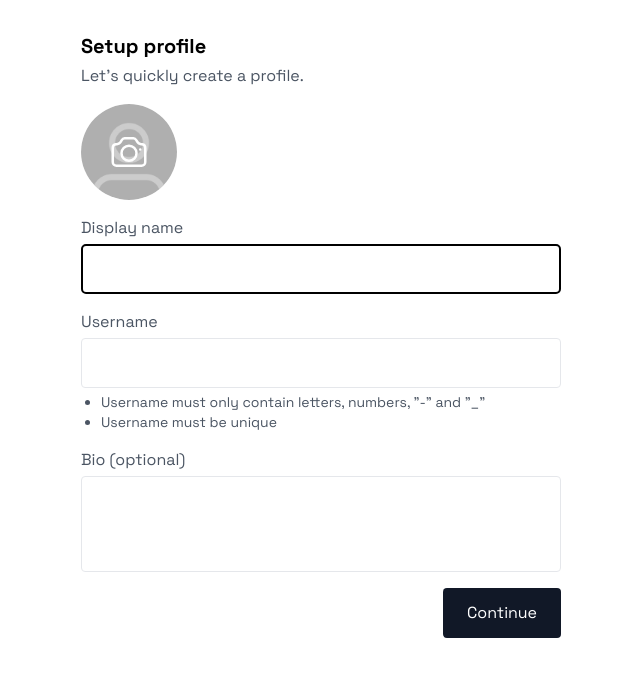
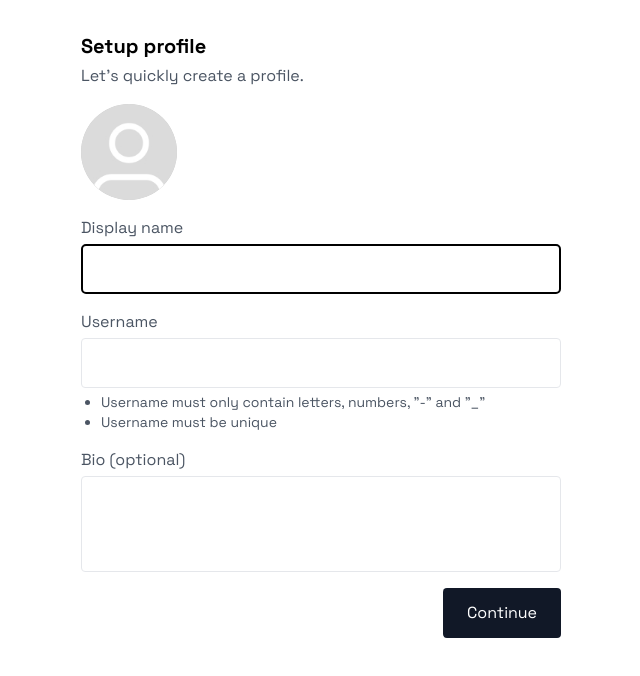
Before and after one commit to nelrnd/social-media, a Next.js app: page /profile-setup in a window 1280 px wide. Shown: the top 676 px of the page, without its empty margins (319-959 px from the left). Built offline with nearby package versions, Linux system fonts and the light colour scheme; no server answers.

Commit message:
Update Avatar sizing and image gallery image margin

```diff
--- a/app/ui/avatar.tsx
+++ b/app/ui/avatar.tsx
@@ -1,3 +1,4 @@
+import clsx from "clsx"
 import Image from "next/image"
 
 export default function Avatar({
@@ -9,28 +10,23 @@ export default function Avatar({
   size?: string
   username?: string
 }) {
-  function getSize(size?: string) {
-    switch (size) {
-      case "sm":
-        return 48
-      case "md":
-        return 64
-      case "lg":
-        return 96
-      case "xl":
-      default:
-        return 128
-    }
-  }
-
   return (
-    <div className="rounded-full w-fit h-fit overflow-hidden outline-1 outline-gray-50">
+    <div
+      className={clsx(
+        "rounded-full overflow-hidden outline-1 outline-gray-50 relative",
+        {
+          "w-12 h-12": size === "sm",
+          "w-16 h-16": size === "md",
+          "w-24 h-24": size === "lg",
+          "w-32 h-32": size === "xl" || !size,
+        }
+      )}
+    >
       <Image
         src={src || "/avatar-fallback.jpg"}
         alt={username ? username + "'s avatar" : "avatar"}
-        width={getSize(size)}
-        height={getSize(size)}
-        className="aspect-square object-cover"
+        fill={true}
+        className="object-cover "
       />
     </div>
   )
--- a/app/ui/image-gallery.tsx
+++ b/app/ui/image-gallery.tsx
@@ -119,7 +119,7 @@ export default function ImageGalleryProvider({
             <XMarkIcon className="size-5 text-white" />
           </button>
 
-          <main className="m-8 flex-1 relative">
+          <main className="mx-24 my-32 flex-1 relative">
             {currentImage && (
               <Image
                 src={currentImage}
```
